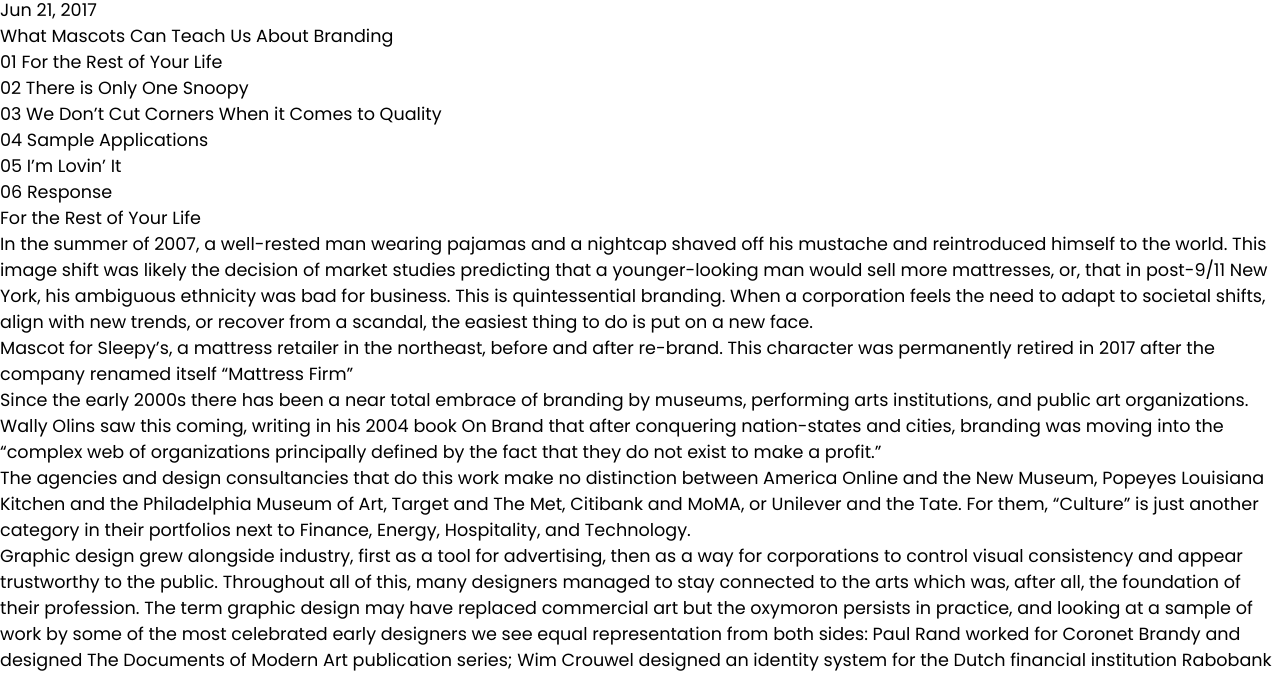
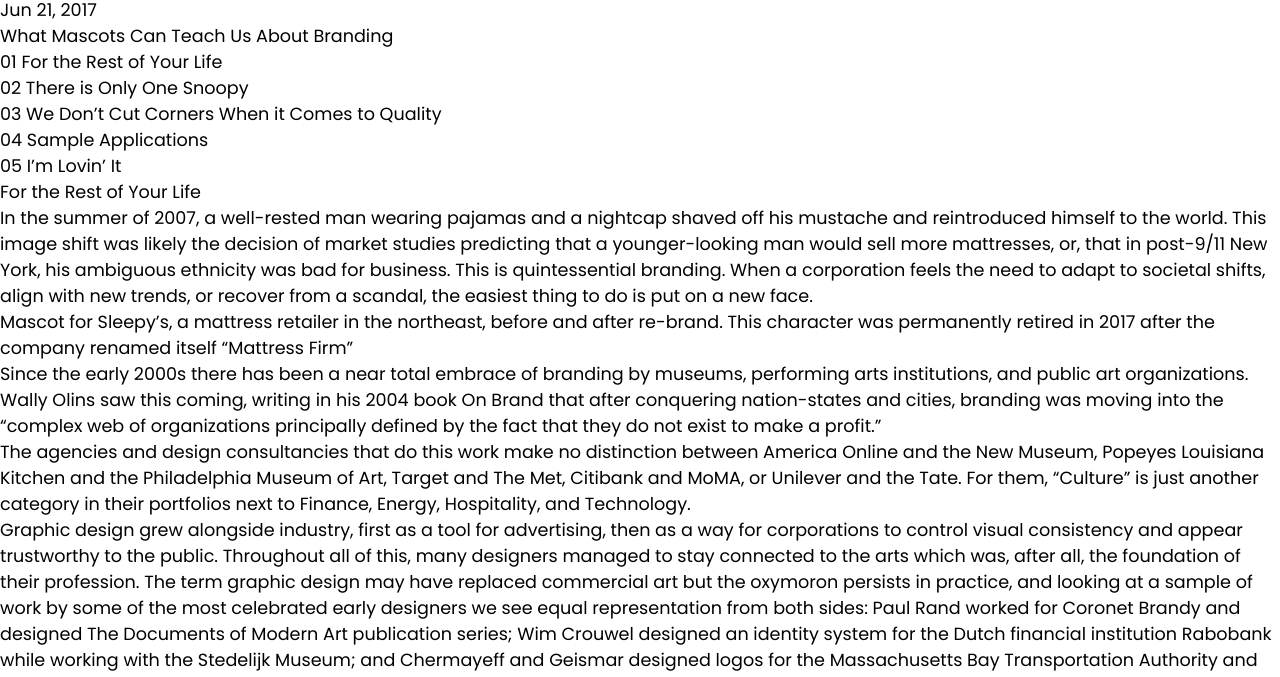
Before and after one commit to natayyon/binding, a plain HTML site: page direction-1/index.html in a window 1280 px wide. Shown: the part 110-787 px from the top of the page. Drawn offline with Linux system fonts and the light colour scheme; a web font is replaced by a local one.

Commit message:
adding variables

```diff
--- a/direction-1/index.html
+++ b/direction-1/index.html
@@ -36,7 +36,7 @@
 			<span class="title2">Teach Us About Branding</span></h2>
 
 		</hgroup>
-
+<nav>
 			<ul>
 					<li>
 						<!-- I used anchor elements because each section can be accessed directly. The navigation is not only decorative it gives the reader control over how they move through the page. -->
@@ -64,11 +64,6 @@
 
 					<li>
 						<a href="#ImLovinIt">05 I’m Lovin’ It </a>
-					</li>
-
-
-					<li>
-						<a href="#Response">06 Response</a>
 					</li>
 				</ul>
 			</nav>
--- a/direction-1/style.css
+++ b/direction-1/style.css
@@ -20,10 +20,19 @@ font-family: Poppins;
 	--space-xxl:calc(var(--space-sm)*8);
 	--page-padding: clamp(var(--space-sm), 4vw, var(--space-md));
 
+
+	/* Color */
+	--color-bg:white;
+	--color-bg2: #ff4fa3;
+	--color-bg3: #e6ff4a;
+	--color-accent: #ff4fa3;
+	--color-accent2: #e6ff4a;
+	--color-main:black;
 }
 body{
-	color: black;
+	color: var(--color-main);
 	font-family: Poppins;
+	margin:0;
 }
 
 h1{
```
